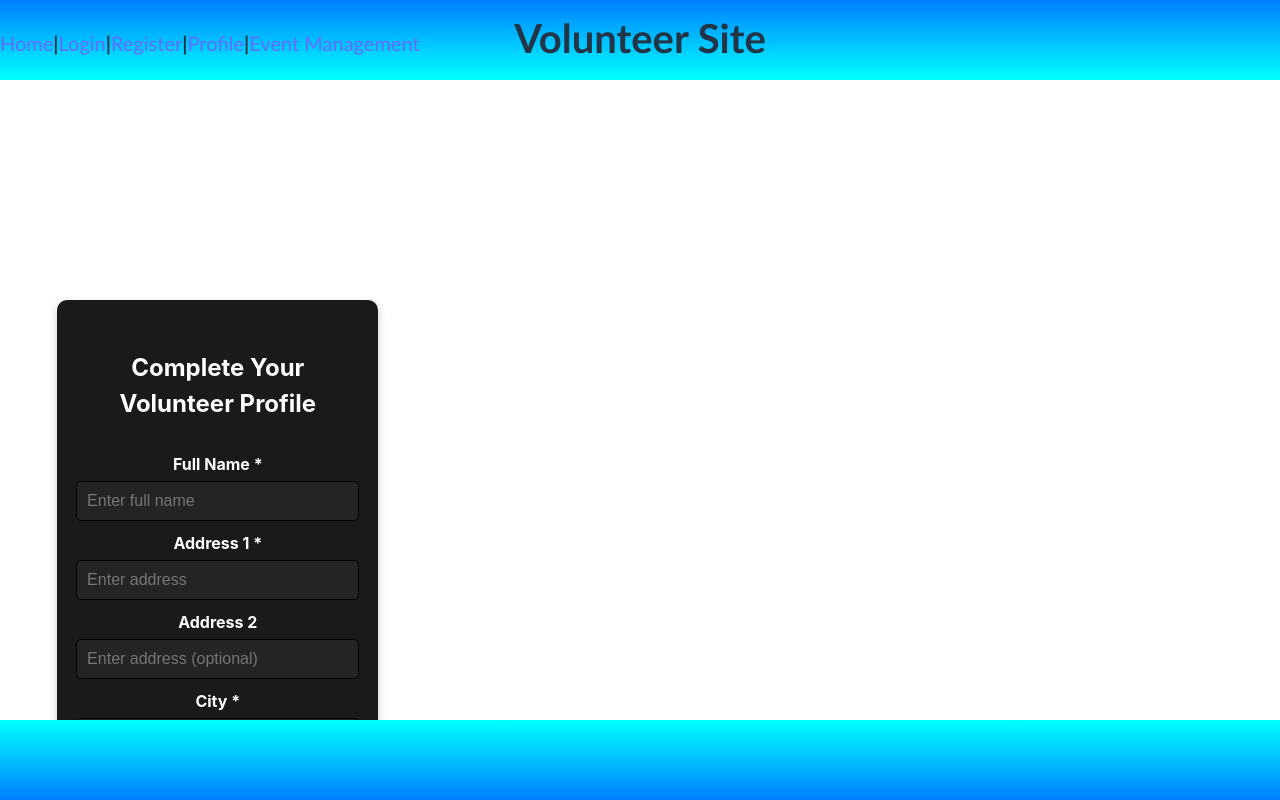
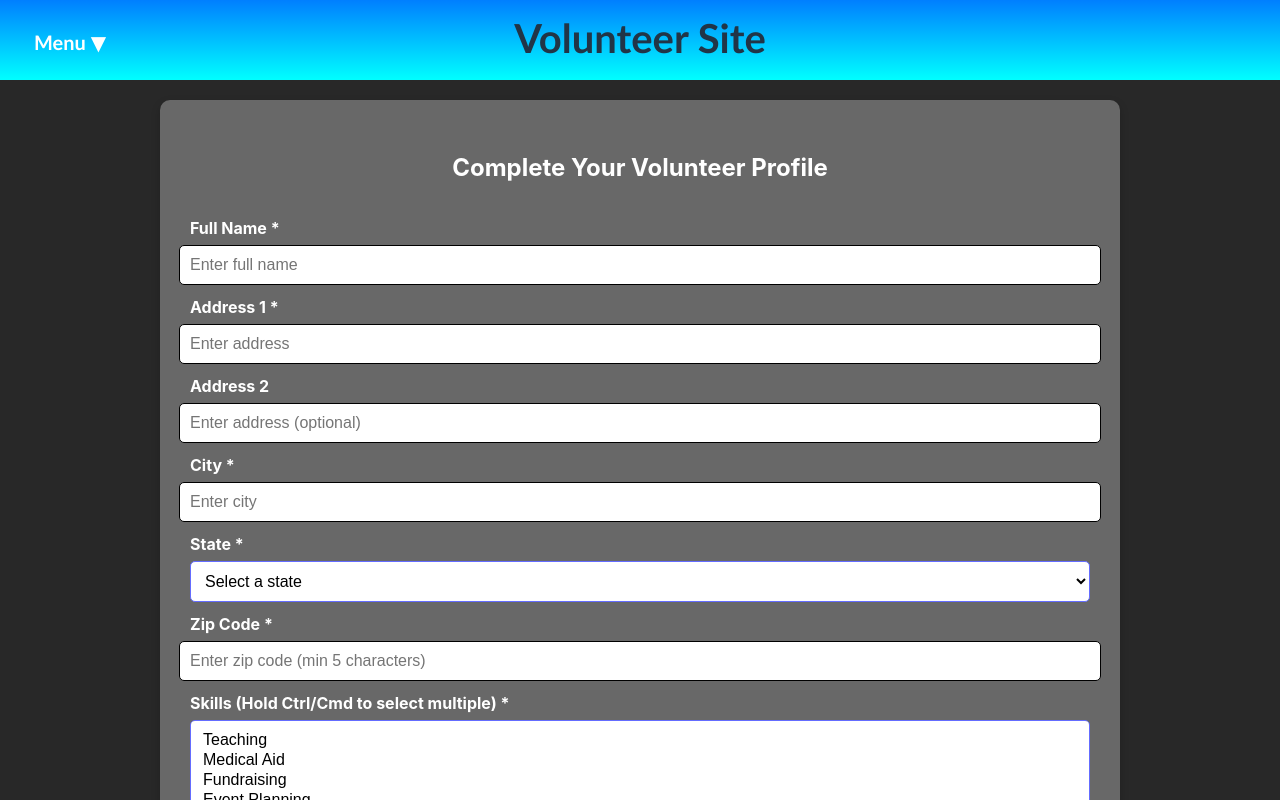
Before and after one commit to VipinN1/VolunteerProjectFrontEnd, a React (Vite) app in the folder frontend/: page /profile in a window 1280 px wide. Shown: the top 800 px of the page. Built offline with nearby package versions, Linux system fonts and the light colour scheme.

Commit message:
fixed profile page. added navbar drop down menu, and also removed the footer

```diff
--- a/frontend/src/App.css
+++ b/frontend/src/App.css
@@ -34,3 +34,44 @@
     position:fixed;
     top:3.5%;
   }
+
+  /* Style for dropdown */
+.dropdown {
+  position: absolute;
+  top: 5px;
+  left: 10px;
+}
+
+.dropdown-btn {
+  font-size: 20px;
+  background: none;
+  border: none;
+  cursor: pointer;
+  color: white;
+  font-weight: bold;
+}
+
+.dropdown-menu {
+  position: absolute;
+  top: 100%;
+  left: 0;
+  background-color: white;
+  box-shadow: 0px 4px 8px rgba(0, 0, 0, 0.2);
+  border-radius: 5px;
+  display: flex;
+  flex-direction: column;
+  min-width: 150px;
+}
+
+.dropdown-menu a {
+  padding: 10px;
+  text-decoration: none;
+  color: black;
+  font-size: 18px;
+  display: block;
+  text-align: left;
+}
+
+.dropdown-menu a:hover {
+  background-color: lightgray;
+}
--- a/frontend/src/App.jsx
+++ b/frontend/src/App.jsx
@@ -1,4 +1,5 @@
 import { Routes, Route, Link } from "react-router-dom";
+import { useState } from "react";
 import HomePage from "./Pages/HomePage.jsx";
 import LoginPage from "./Pages/LoginPage.jsx";
 import ProfilePage from "./Pages/ProfilePage.jsx";
@@ -7,22 +8,35 @@ import EventPage from "./Pages/EventPage.jsx";
 import "./App.css";
 
 function App() {
+  const [dropdownOpen, setDropdownOpen] = useState(false);
+
+  const toggleDropdown = () => {
+    setDropdownOpen(!dropdownOpen);
+  };
+
   return (
     <div>
       <header id="header_div">
         <p>Volunteer Site</p>
-          <nav>
-            <Link to="/">Home</Link>|
-            <Link to="/login">Login</Link>|
-            <Link to="/register">Register</Link>|
-            <Link to="/profile">Profile</Link>|
-            <Link to="/event">Event Management</Link>
-          </nav>
+        <div className="dropdown">
+          <button className="dropdown-btn" onClick={toggleDropdown}>
+            Menu ▼
+          </button>
+          {dropdownOpen && (
+            <div className="dropdown-menu">
+              <Link to="/" onClick={() => setDropdownOpen(false)}>Home</Link>
+              <Link to="/login" onClick={() => setDropdownOpen(false)}>Login</Link>
+              <Link to="/register" onClick={() => setDropdownOpen(false)}>Register</Link>
+              <Link to="/profile" onClick={() => setDropdownOpen(false)}>Profile</Link>
+              <Link to="/event" onClick={() => setDropdownOpen(false)}>Event Management</Link>
+            </div>
+          )}
+        </div>
       </header>
 
       <main>
         <Routes>
-            <Route path="/" element={<HomePage />} /> {/* Use HomePage Component */}
+          <Route path="/" element={<HomePage />} />
           <Route path="/login" element={<LoginPage />} />
           <Route path="/register" element={<RegisterPage />} />
           <Route path="/profile" element={<ProfilePage />} />
@@ -30,7 +44,7 @@ function App() {
         </Routes>
       </main>
 
-        <footer id="footer_div"></footer>
+
     </div>
   );
 }
--- a/frontend/src/Pages/LoginPage.jsx
+++ b/frontend/src/Pages/LoginPage.jsx
@@ -27,7 +27,7 @@ function LoginPage() {
           <p id="register_msg">Not a member yet? <a href="/register/">Register</a></p> {/* Add a link to the account creation page here */}
         </section>
       </div>
-      <div id="footer_div"></div>  {/* Add a footer_div to all pages w/ "Volunteer Site" in it */}
+
     </>
   )
 }
--- a/frontend/src/Pages/Profile.css
+++ b/frontend/src/Pages/Profile.css
@@ -1,25 +1,26 @@
 .profile-page {
   display: flex;
-  justify-content: center;  /* Centers content horizontally */
-  align-items: center;  /* Centers content vertically */
-  flex-direction: column;  /* Stack elements vertically */
-  min-height: 100vh;  /* Full screen height */
-  padding-top: 300px;  /* Adds space between navbar and form */
+  justify-content: center;
+  align-items: center;
+  min-height: 100vh;
+  width: 100vw;
+  padding-top: 100px;
+  background-color: #282828;
 }
 
 .profile-container {
-  width: 60%;  /* Makes form wider */
-  max-width: 700px;  /* Prevents it from getting too wide */
-  background: #1a1a1a;
+  width: 80%;
+  max-width: 900px;
+  background: #686868;
   padding: 30px;
   border-radius: 10px;
   box-shadow: 0px 4px 10px rgba(0, 0, 0, 0.2);
   color: white;
-  text-align: center;  /* Centers all text inside */
+  text-align: center;
 }
 
 .profile-container h2 {
-  margin-bottom: 20px;  /* Space below heading */
+  margin-bottom: 20px;
 }
 
 .profile-container form {
@@ -31,7 +32,7 @@
 
 .profile-container label {
   width: 100%;
-  text-align: center;  /* Align labels to the left */
+  text-align: left;
   font-weight: bold;
   margin-top: 10px;
 }
@@ -39,13 +40,13 @@
 .profile-container input,
 .profile-container select,
 .profile-container textarea {
-  width: 100%;  /* Full width of container */
+  width: 100%;
   padding: 10px;
   margin-top: 5px;
   border-radius: 5px;
   border: 1px solid #646cff;
-  background: #242424;
-  color: white;
+  background: #ffffff;
+  color: black;
   font-size: 1rem;
 }
 
--- a/frontend/src/Pages/RegisterPage.jsx
+++ b/frontend/src/Pages/RegisterPage.jsx
@@ -29,7 +29,7 @@ function RegisterPage() {
         <br></br>
       </div>
 
-      <div id="footer_div"></div>  {/* Add a footer_div to all pages w/ "Volunteer Site" in it */}
+
     </>
   )
 }
```
Lines whose indentation alone changed are shown as unchanged.
